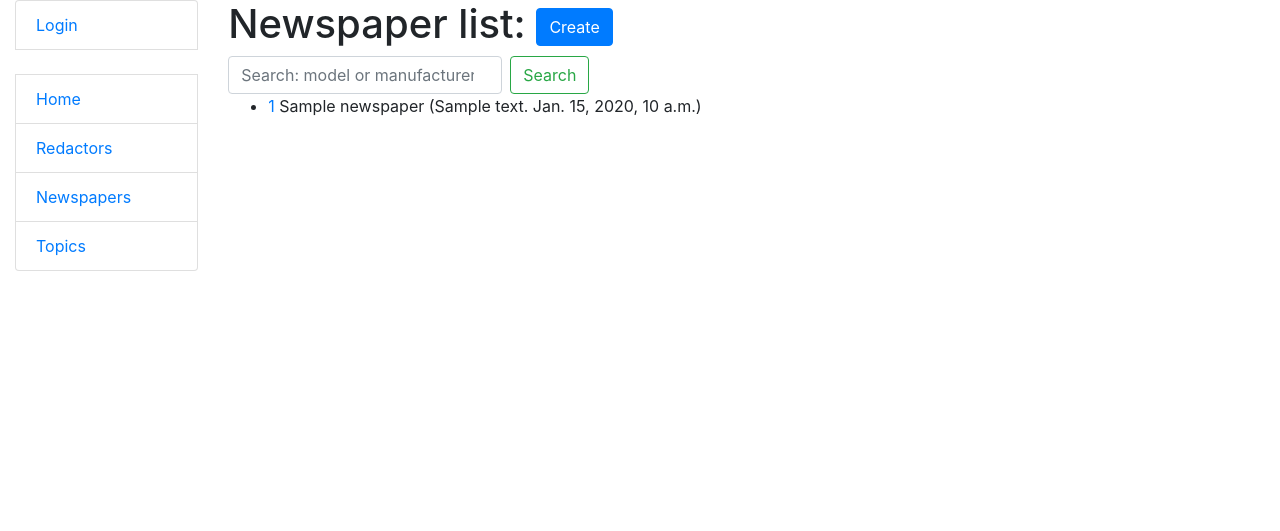
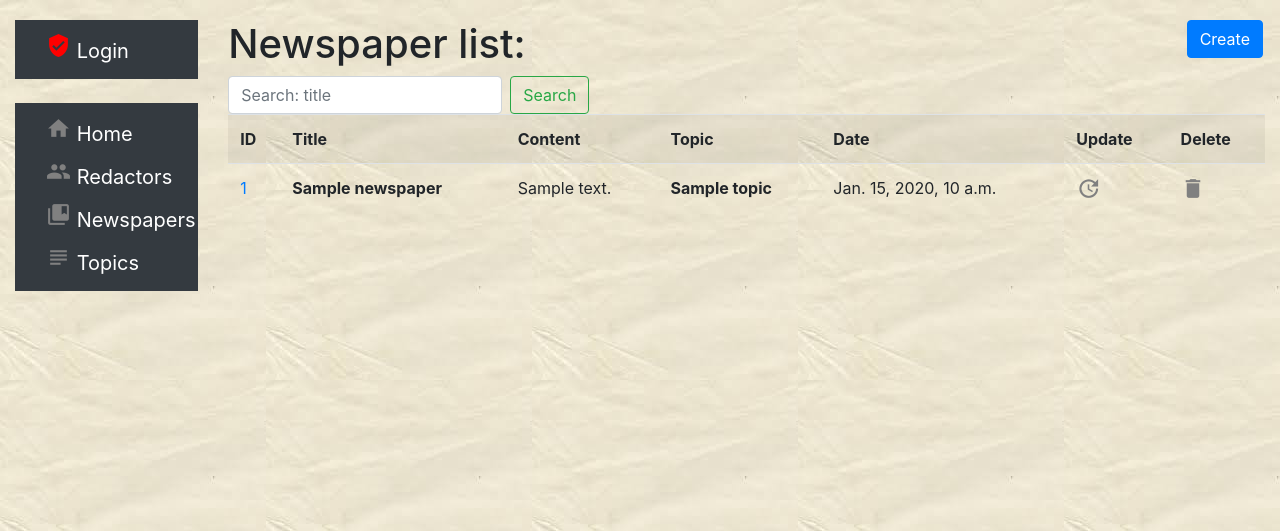
Before and after one commit to alexzubkoff/py-newspaper-agency, a Django app: template templates/newspaper/newspaper_list.html in a window 1280 px wide. Shown: the top 531 px of the page. Run offline with Django 3.2, Linux system fonts and the light colour scheme; the template is opened without the code that fills it: most values are stand-ins (such as "Sample title", 1, 10 or a date in 2020).

Commit message:
Created new templates, css styles

```diff
--- /dev/null
+++ b/static/css/style.css
@@ -0,0 +1,9 @@
+body {
+    margin-top: 20px;
+    background-image: url("image_paper.jpg");
+}
+
+.link-to-page {
+    float: right;
+    margin: 0 2px 0 2px;
+}
--- a/templates/base.html
+++ b/templates/base.html
@@ -2,16 +2,17 @@
 <html lang="en">
 
 <head>
-    {% block title %}<title>Taxi Service</title>{% endblock %}
+    {% block title %}<title>Newspaper agency</title>{% endblock %}
     <meta charset="utf-8">
     <meta name="viewport" content="width=device-width, initial-scale=1">
     <link rel="stylesheet"
           href="https://cdn.jsdelivr.net/npm/bootstrap@4.5.3/dist/css/bootstrap.min.css"
           integrity="sha384-TX8t27EcRE3e/ihU7zmQxVncDAy5uIKz4rEkgIXeMed4M0jlfIDPvg6uqKI2xXr2"
           crossorigin="anonymous">
+    <link href="https://fonts.googleapis.com/icon?family=Material+Icons" rel="stylesheet">
     <!-- Add additional CSS in static file -->
     {% load static %}
-    <link rel="stylesheet" href="{% static 'css/styles.css' %}">
+    <link rel="stylesheet" type="text/css" href="{% static 'css/style.css'%}">
 </head>
 
 <body>
--- a/templates/includes/sidebar.html
+++ b/templates/includes/sidebar.html
@@ -1,15 +1,39 @@
-<ul class="sidebar-nav list-group">
-  {% if user.is_authenticated %}
-    <li class="list-group-item">User: <a href="{{ user.get_absolute_url }}">{{ user.get_username }}</a></li>
-    <li class="list-group-item"><a href="{% url 'logout'%}?next={{request.path}}">Logout</a></li>
+<nav class="navbar navbar-dark bg-dark">
+  <div class="container">
+    {% if user.is_authenticated %}
+    <a class="navbar-brand" href="{{ user.get_absolute_url }}">
+    <i class="material-icons" style="font-size:25px;color:green">verified_user</i>
+      {{ user.get_username }}
+    </a>
+    <a class="navbar-brand" href="{% url 'logout'%}?next={{request.path}}">Logout</a>
   {% else %}
-    <li class="list-group-item"><a href="{% url 'login'%}?next={{request.path}}">Login</a></li>
+    <a class="navbar-brand" href="{% url 'login'%}?next={{request.path}}">
+    <i class="material-icons" style="font-size:25px;color:red">verified_user</i>
+      Login
+    </a>
   {% endif %}
+  </div>
+</nav>
 
-  <br>
+<br>
 
-  <li class="list-group-item"><a href="{% url 'newspaper:index' %}">Home</a></li>
-  <li class="list-group-item"><a href="{% url 'newspaper:redactor-list' %}">Redactors</a></li>
-  <li class="list-group-item"><a href="{% url 'newspaper:newspaper-list' %}">Newspapers</a></li>
-  <li class="list-group-item"><a href="{% url 'newspaper:topic-list' %}">Topics</a></li>
-</ul>
+<nav class="navbar navbar-dark bg-dark">
+  <div class="container">
+    <a class="navbar-brand" href="{% url 'newspaper:index' %}">
+      <i class="material-icons" style="font-size:25px;color:gray">home</i>
+      Home
+    </a>
+    <a class="navbar-brand" href="{% url 'newspaper:redactor-list' %}">
+      <i class="material-icons" style="font-size:25px;color:gray">group</i>
+      Redactors
+    </a>
+    <a class="navbar-brand" href="{% url 'newspaper:newspaper-list' %}">
+      <i class="material-icons" style="font-size:25px;color:gray">collections_bookmark</i>
+      Newspapers
+    </a>
+    <a class="navbar-brand" href="{% url 'newspaper:topic-list' %}">
+      <i class="material-icons" style="font-size:25px;color:gray">subject</i>
+      Topics
+    </a>
+  </div>
+</nav>
--- a/templates/newspaper/newspaper_confirm_delete.html
+++ b/templates/newspaper/newspaper_confirm_delete.html
@@ -1,10 +1,11 @@
 {% extends "base.html" %}
 
 {% block content %}
-  <h1>Delete newspaper?</h1>
+  <h1>Delete {{ newspaper.title }}?</h1>
   <form action="" method="post">
     {% csrf_token %}
 
     <input type="submit" value="Yes" class="btn btn-danger">
+  <a href="{% url 'newspaper:newspaper-list' %}"  class="btn btn-primary">No</a>
   </form>
 {% endblock %}
--- a/templates/newspaper/newspaper_list.html
+++ b/templates/newspaper/newspaper_list.html
@@ -8,19 +8,66 @@
     </a>
   </h1>
   <form class="form-inline my-2 my-lg-0" action="{% url 'newspaper:newspapers-search' %}">
-    <input class="form-control mr-sm-2" type="search" placeholder="Search: model or manufacturer"
+    <input class="form-control mr-sm-2" type="search" placeholder="Search: title"
            aria-label="Search" name="search">
     <button class="btn btn-outline-success my-2 my-sm-0" type="submit">Search</button>
   </form>
   {% if newspaper_list %}
-    <ul>
+    <table class="table table-striped">
+    <tr>
+      <th scope="col">
+        ID
+      </th>
+      <th scope="col">
+        Title
+      </th>
+      <th scope="col">
+        Content
+      </th>
+      <th scope="col">
+        Topic
+      </th>
+      <th scope="col">
+        Date
+      </th>
+      <th scope="col">
+        Update
+      </th>
+      <th scope="col">
+        Delete
+      </th>
+    </tr>
       {% for newspaper in newspaper_list %}
-        <li>
+        <tr>
+        <td>
           <a href="{% url "newspaper:newspaper-detail" pk=newspaper.id %} ">{{ newspaper.id }}</a>
-          {{ newspaper.title }} ({{ newspaper.content }} {{ newspaper.published_date }})
-        </li>
+        </td>
+          <td>
+            <strong>{{ newspaper.title }}</strong>
+          </td>
+          <td>
+            {{ newspaper.content|slice:"0:350" }}
+          </td>
+          <td>
+            <strong>{{ newspaper.topic.name }}</strong>
+          </td>
+          <td>
+            {{ newspaper.published_date }}
+          </td>
+          <td>
+              <a href="{% url "newspaper:newspaper-update" pk=newspaper.id %}">
+                <i class="material-icons" style="font-size:25px;color:gray">update</i>
+              </a>
+            </td>
+            <td>
+              <a style="color: red"
+                href="{% url "newspaper:newspaper-delete" pk=newspaper.id %}">
+               <i class="material-icons" style="font-size:25px;color:gray">delete</i>
+              </a>
+            </td>
+        </tr>
       {% endfor %}
-    </ul>
+    </table>
   {% else %}
     <p>There are no newspapers in newspaper agency</p>
   {% endif %}
--- a/templates/newspaper/redactor_confirm_delete.html
+++ b/templates/newspaper/redactor_confirm_delete.html
@@ -4,7 +4,7 @@
   <h1>Delete {{ redactor.username }}?</h1>
   <form action="" method="post">
     {% csrf_token %}
-
     <input type="submit" value="Yes" class="btn btn-danger">
+    <a href="{% url 'newspaper:redactor-list' %}"  class="btn btn-primary">No</a>
   </form>
 {% endblock %}
--- a/templates/newspaper/redactor_form.html
+++ b/templates/newspaper/redactor_form.html
@@ -2,7 +2,7 @@
 {% load crispy_forms_filters %}
 
 {% block content %}
-  <h1>Create redactor</h1>
+  <h1>{{ object|yesno:"Update,Create" }} redactor:</h1>
   <form action="" method="post" novalidate>
     {% csrf_token %}
     {{ form|crispy }}
```
Also changed, not shown: newspaper/forms.py (+9 -5 lines), templates/newspaper/index.html (+8 -10 lines), templates/newspaper/newspaper_detail.html (+7 -14 lines), templates/newspaper/redactor_detail.html (+2 -10 lines), templates/newspaper/redactor_list.html (+14 -1 lines), templates/newspaper/topic_list.html (+6 -6 lines), static/css/image_paper.jpg (added), templates/newspaper/newspaper_form.html (line endings or trailing spaces).
